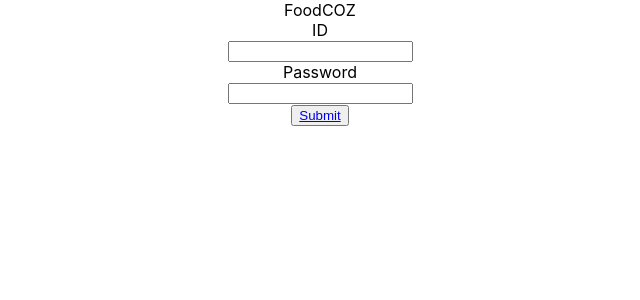
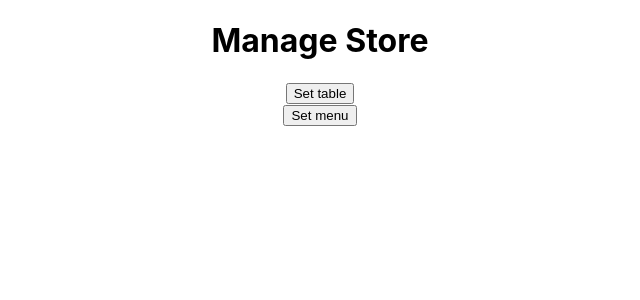
Before and after one commit to Panggundam00/FoodCOZ, a React (Create React App) app in the folder my-app/: page /ManagePage in a window 1280 px wide. Shown: the top 300 px of the page, without its empty margins (320-960 px from the left). Built offline with nearby package versions, Linux system fonts and the light colour scheme.

Commit message:
add login.js/managePage

```diff
--- a/my-app/src/App.js
+++ b/my-app/src/App.js
@@ -1,34 +1,19 @@
 import React, {Component} from 'react';
 import './App.css';
+import {BrowserRouter as Router, Route } from 'react-router-dom'
+import ManagePage from './ManagePage'
+import Login from './Login'
 
-class App extends Component{
-  render(){
-    return (
-    <div className="App">
-      <div>
-        <lebal>FoodCOZ</lebal>
-      </div>
+const App = () => {
+  return(
+    <Router >
+        <div>
+        <Route path="/" exact component={Login}/>
+        <Route path="/managePage" component={ManagePage}/>
+        </div>
+    </Router>
 
-      <label>ID</label>
-
-      <div>
-        <input/>
-      </div>
-
-      <div>
-        <lebal>Password</lebal>
-      </div>
-
-      <div>
-        <input/>
-      </div>
-
-      <button><a href="/ManagePage">Submit</a></button>
-    </div>
-
-    );
-  }
-
+  )
 }
 
 export default App;
--- /dev/null
+++ b/my-app/src/Login.js
@@ -0,0 +1,29 @@
+import React, { Component } from 'react'
+
+export default class Login extends Component {
+    render() {
+        return (
+            <div className="App">
+       <div>
+         <h1>FoodCOZ</h1>
+       </div>
+
+       <label>ID</label>
+
+       <div>
+         <input/>
+       </div>
+
+       <div>
+         <lebal>Password</lebal>
+       </div>
+
+       <div>
+         <input/>
+       </div>
+
+       <button><a href="/managePage">Submit</a></button>
+     </div>
+        )
+    }
+}
--- a/my-app/src/ManagePage.js
+++ b/my-app/src/ManagePage.js
@@ -1,10 +1,19 @@
 import React, { Component } from 'react'
+import './App.css';
 
 class ManagePage extends Component {
     render() {
         return (
-            <div>
-                <h1>this is ManagePage</h1>
+            <div className="App">
+                <h1>Manage Store</h1>
+
+                <div>
+                    <button><a>Set table</a></button>
+                </div>
+
+                <div>
+                    <button><a>Set menu</a></button>
+                </div>
             </div>
         )
     }
```
